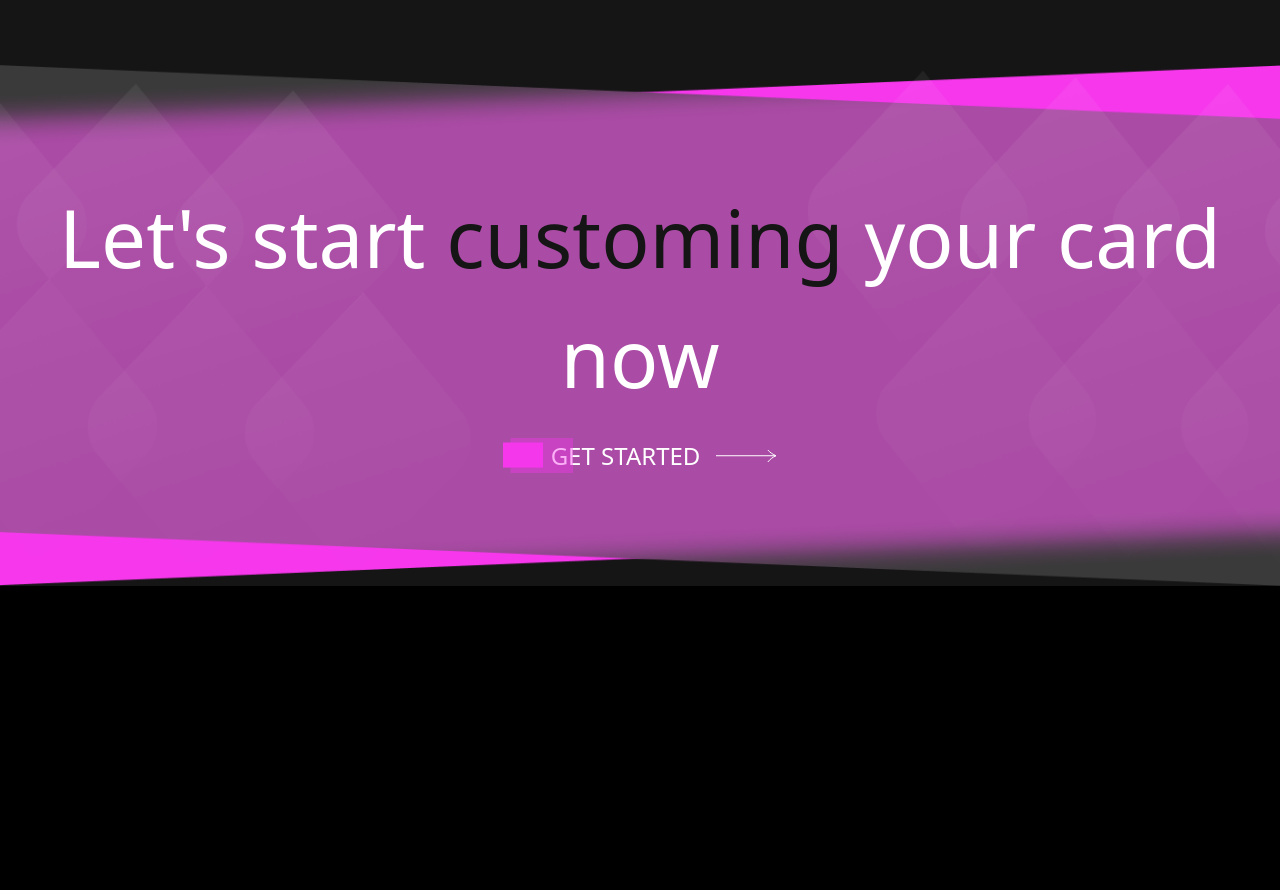
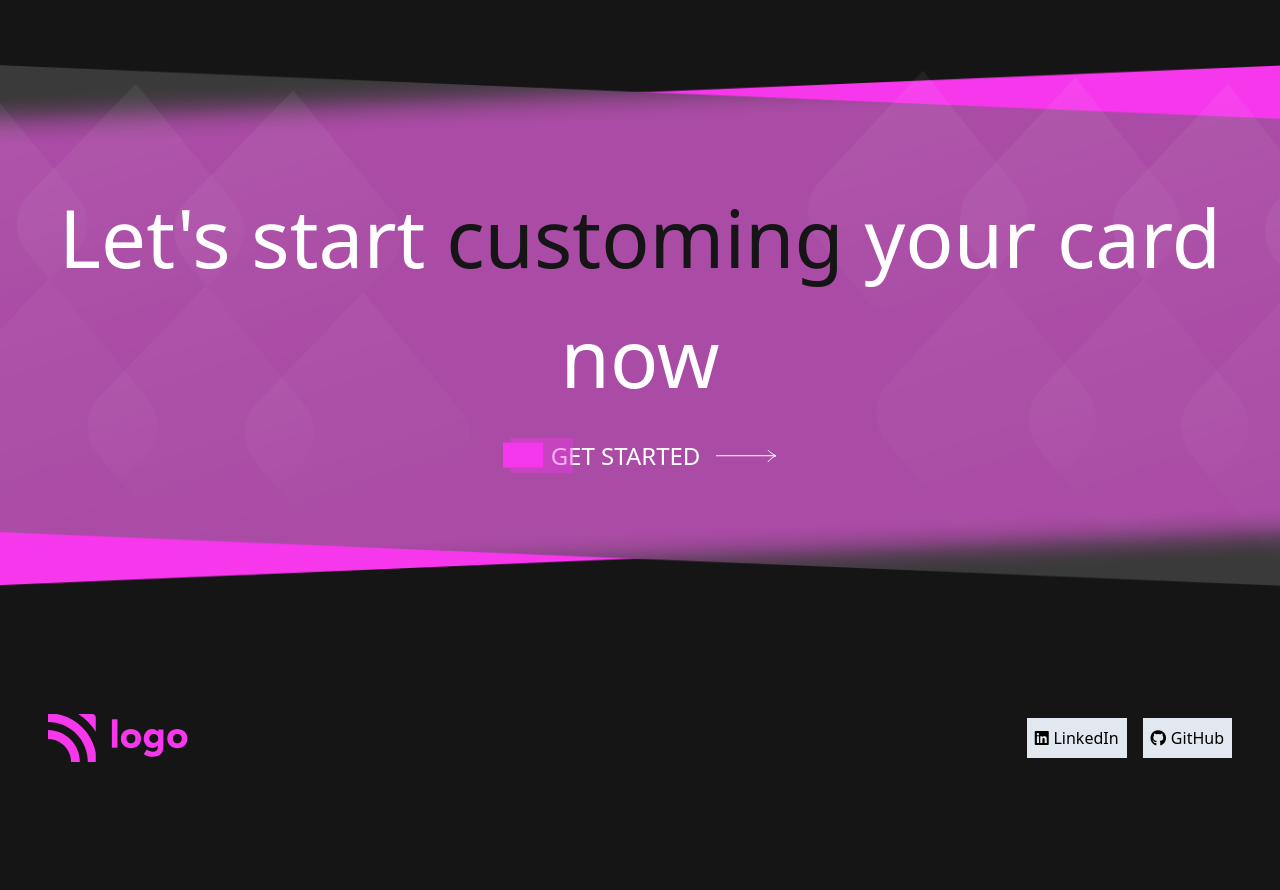
Before and after one commit to Sachin-Dabgar/fsjs2.0, a website: page 01_Project- Credit Card Landing Page/index.html in a window 1280 px wide. Shown: the part 4111-5001 px from the top of the page. Before the commit the page ends 4697 px from the top, so only its background shows below. Drawn offline with nearby package versions, Linux system fonts and the light colour scheme.

Commit message:
almost done with project

```diff
--- a/01_Project- Credit Card Landing Page/index.html
+++ b/01_Project- Credit Card Landing Page/index.html
@@ -241,7 +241,21 @@
 
         <!-- footer section -->
 
-
+        <footer class="py-[8rem] px-[3rem]">
+            <div class="flex flex-col gap-2 sm:flex-row justify-between items-center">
+                <div>
+                    <img src="./Assets/Icons/Logo.svg" alt="">
+                </div>
+                <div class="flex gap-4">
+                    <div>
+                        <a href="https://www.linkedin.com/in/sachin-dabgar-08b356179/" target="_blank"><button class="bg-slate-200 p-2"><i class="fa-brands fa-linkedin mr-[0.3rem]"></i>LinkedIn</button></a>
+                    </div>
+                    <div>
+                        <a href="https://github.com/Sachin-Dabgar" target="_blank"><button class="bg-slate-200 p-2"><i class="fa-brands fa-github mr-[0.3rem]"></i>GitHub</button></a>
+                    </div>
+                </div>
+            </div>
+        </footer>
 
         <!-- footer section -->
 
```
